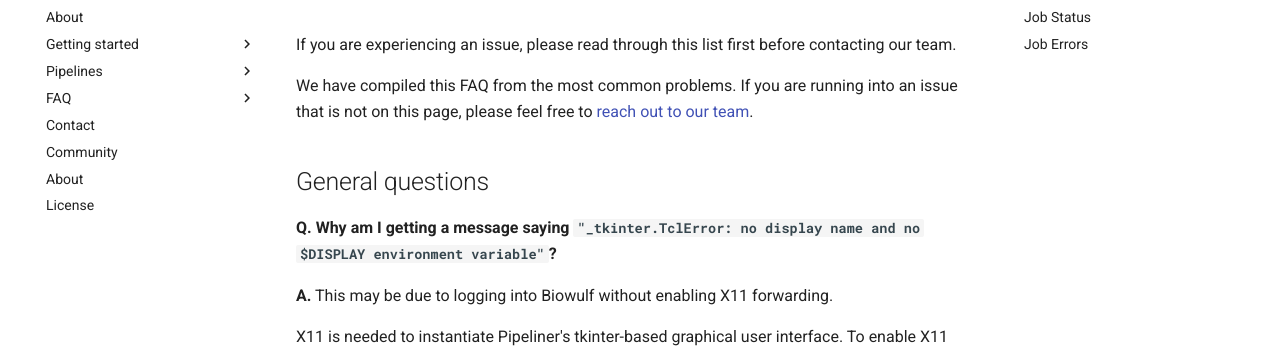
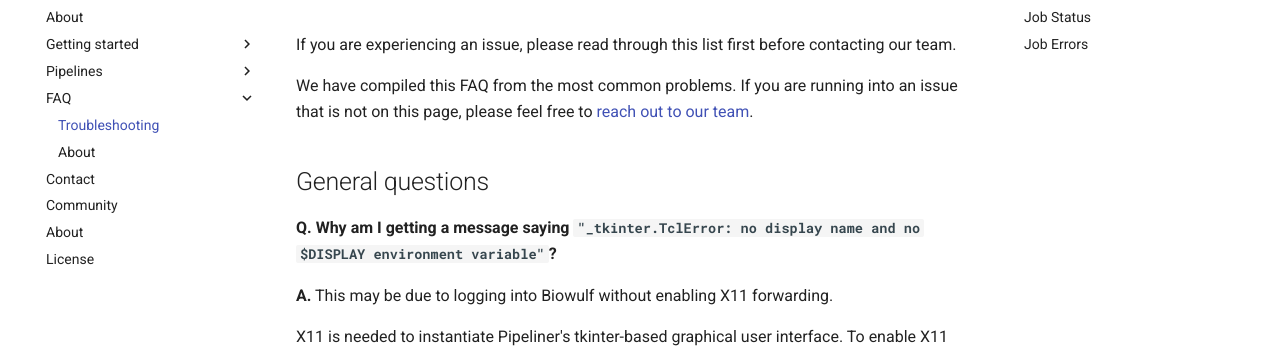
Before and after one commit to skchronicles/pipeliner-docs, an MkDocs documentation site: the page built from docs/troubleshooting.md, in a window 1280 px wide. Shown: the part 148-501 px from the top of the page. Built offline with MkDocs 1.6.1 and Material for MkDocs 9.7.7, drawn with Linux system fonts in a browser that asks for light colours; comment, search, counter and statistics services are not loaded.

Commit message:
Adding troubleshooting page to nav

```diff
--- a/mkdocs.yml
+++ b/mkdocs.yml
@@ -92,7 +92,7 @@ nav:
     - RNA-seq: dev/lorem_ipsum.md
     - ChIP-seq: dev/lorem_ipsum.md
   - FAQ:
-    - Troubleshooting: dev/lorem_ipsum.md
+    - Troubleshooting: troubleshooting.md
     - Data Privacy: dev/lorem_ipsum.md
   - Contact: contact-us.md
   - Community: community-and-contribution.md
```
